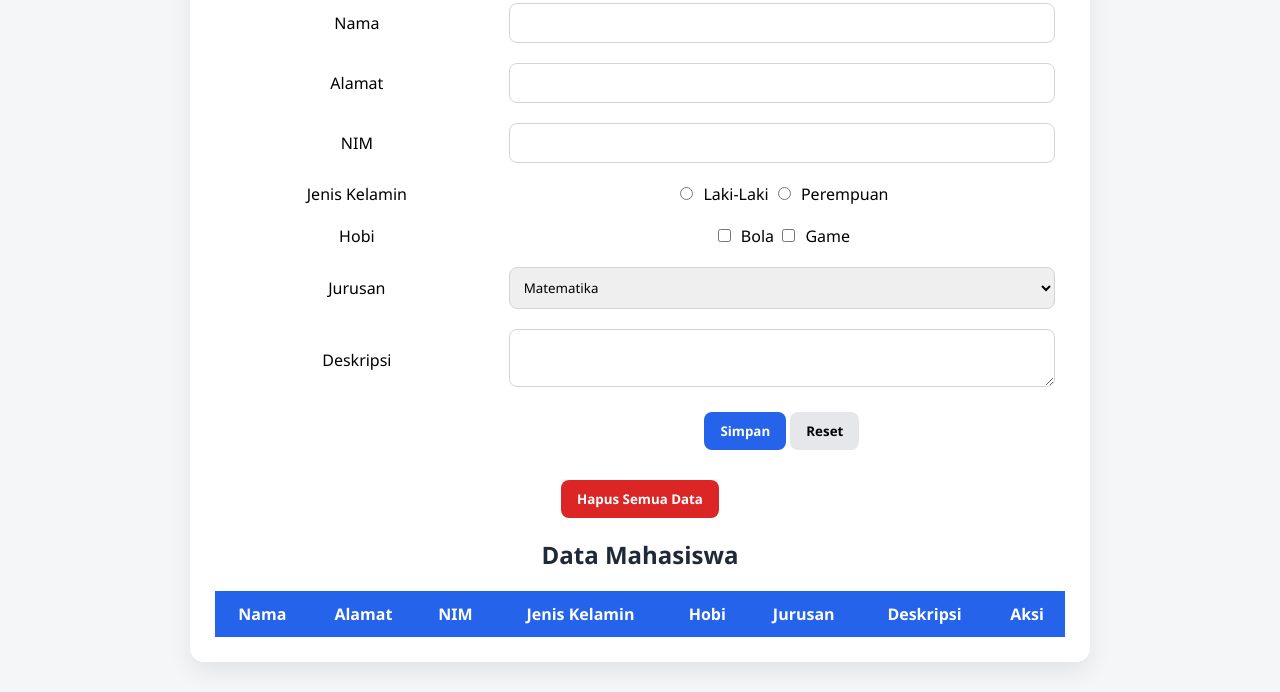
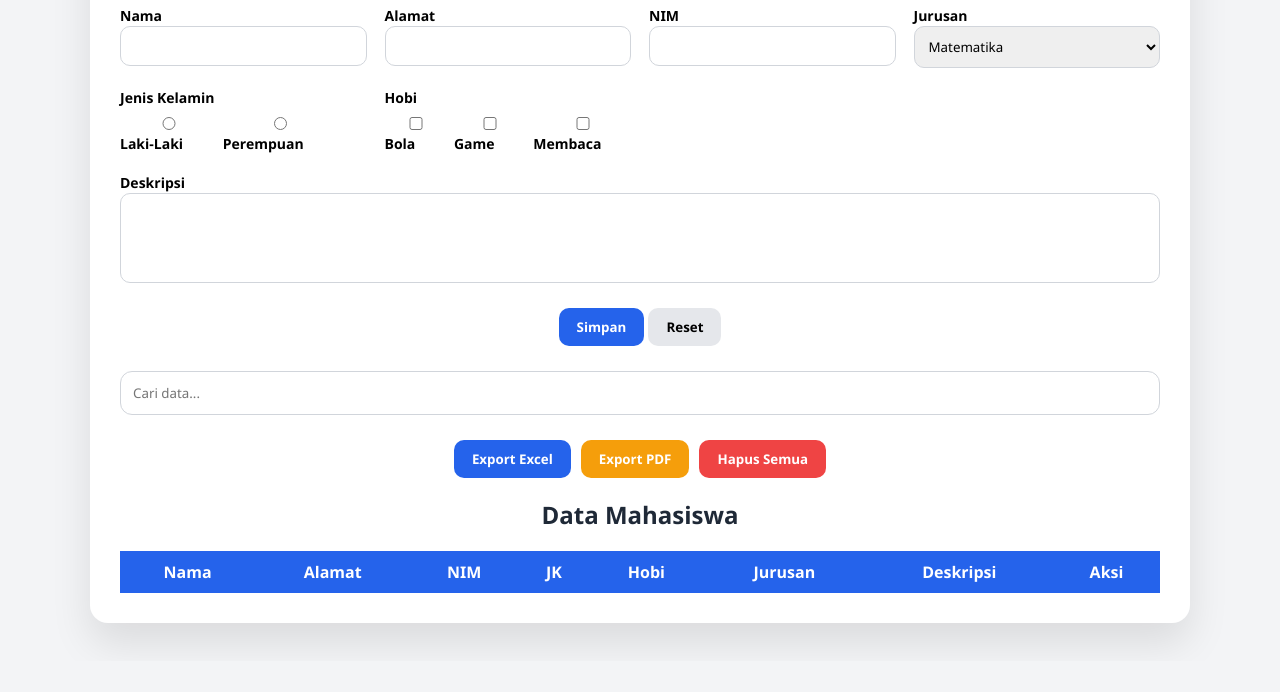
Before and after one commit to Hary376/form-mahasiswa, a plain HTML site: page index.html in a window 1280 px wide. Shown: the part 148-840 px from the top of the page. After the commit the page ends 809 px from the top, so only its background shows below. Drawn offline with nearby package versions, Linux system fonts and the light colour scheme.

Commit message:
Update index.html

```diff
--- a/index.html
+++ b/index.html
@@ -3,265 +3,242 @@
 <head>
 <meta charset="UTF-8">
 <meta name="viewport" content="width=device-width, initial-scale=1.0">
-<title>Form Mahasiswa</title>
+<title>Formulir Mahasiswa</title>
+
+<!-- jsPDF & SheetJS -->
+<script src="https://cdnjs.cloudflare.com/ajax/libs/xlsx/0.18.5/xlsx.full.min.js"></script>
+<script src="https://cdnjs.cloudflare.com/ajax/libs/jspdf/2.5.1/jspdf.umd.min.js"></script>
 
 <style>
-*{
-    box-sizing:border-box;
-    font-family: "Segoe UI", sans-serif;
+*{box-sizing:border-box;font-family:'Segoe UI',sans-serif}
+body{
+  background:#f3f4f6;
+  padding:30px;
+}
+.container{
+  max-width:1100px;
+  margin:auto;
+  background:#fff;
+  padding:30px;
+  border-radius:18px;
+  box-shadow:0 20px 40px rgba(0,0,0,.1);
+  animation:fadeIn .6s ease;
+}
+@keyframes fadeIn{from{opacity:0;transform:translateY(20px)}to{opacity:1}}
+
+h1,h2{text-align:center;color:#1f2937;margin-bottom:20px}
+
+/* FORM */
+.form-grid{
+  display:grid;
+  grid-template-columns:repeat(auto-fit,minmax(220px,1fr));
+  gap:18px;
+}
+.form-group label{
+  font-weight:600;
+  font-size:14px;
+}
+.form-group input,
+.form-group select,
+.form-group textarea{
+  width:100%;
+  padding:10px;
+  border-radius:10px;
+  border:1px solid #d1d5db;
+  transition:.3s;
+}
+.form-group input:focus,
+.form-group select:focus,
+.form-group textarea:focus{
+  border-color:#2563eb;
+  box-shadow:0 0 0 3px rgba(37,99,235,.2);
+}
+textarea{resize:none;height:90px}
+.radio,.check{display:flex;gap:15px;margin-top:6px}
+.full{grid-column:1/-1}
+
+/* BUTTON */
+.btn{
+  padding:10px 18px;
+  border:none;
+  border-radius:10px;
+  cursor:pointer;
+  font-weight:600;
+  transition:.3s;
+}
+.btn-primary{background:#2563eb;color:#fff}
+.btn-primary:hover{background:#1d4ed8}
+.btn-secondary{background:#e5e7eb}
+.btn-danger{background:#ef4444;color:#fff}
+.btn-warning{background:#f59e0b;color:#fff}
+.btn:hover{transform:translateY(-2px)}
+
+/* SEARCH */
+.search{
+  width:100%;
+  padding:12px;
+  border-radius:12px;
+  border:1px solid #d1d5db;
+  margin:25px 0;
 }
 
-body{
-    background:#f4f6f8;
-    margin:0;
-    padding:30px;
+/* TABLE */
+table{
+  width:100%;
+  border-collapse:collapse;
+  margin-top:15px;
 }
-
-/* Judul */
-h1, h2{
-    text-align:center;
-    color:#1f2937;
-}
-
-/* Card */
-.container{
-    max-width:900px;
-    margin:auto;
-    background:white;
-    padding:25px;
-    border-radius:14px;
-    box-shadow:0 10px 25px rgba(0,0,0,0.08);
-}
-
-/* Form */
-.form-table{
-    width:100%;
-    margin-top:20px;
-}
-
-.form-table td{
-    padding:10px;
-    border:none;
-}
-
-.form-table input,
-.form-table textarea,
-.form-table select{
-    width:100%;
-    padding:10px;
-    border-radius:8px;
-    border:1px solid #d1d5db;
-    outline:none;
-}
-
-.form-table input:focus,
-.form-table textarea:focus,
-.form-table select:focus{
-    border-color:#2563eb;
-}
-
-/* Radio & checkbox */
-.form-table input[type="radio"],
-.form-table input[type="checkbox"]{
-    width:auto;
-    margin-right:6px;
-}
-
-/* Tombol */
-button{
-    padding:10px 16px;
-    border:none;
-    border-radius:8px;
-    cursor:pointer;
-    font-weight:600;
-}
-
-.btn-primary{
+thead{
   background:#2563eb;
   color:white;
 }
-
-.btn-primary:hover{
-    background:#1e40af;
+th,td{
+  padding:10px;
+  text-align:center;
+}
+tbody tr{
+  transition:.3s;
+}
+tbody tr:hover{
+  background:#f1f5f9;
+  transform:scale(1.01);
 }
 
-.btn-secondary{
-    background:#e5e7eb;
+/* ACTION */
+.actions{
+  display:flex;
+  gap:6px;
+  justify-content:center;
 }
-
-.btn-secondary:hover{
-    background:#d1d5db;
-}
-
-#btnHapusSemua{
-    background:#dc2626;
-    color:white;
-    margin-top:20px;
-}
-
-#btnHapusSemua:hover{
-    background:#b91c1c;
-}
-
-/* Tabel */
-table{
-    width:100%;
-    border-collapse:collapse;
-    margin-top:20px;
-}
-
-th{
-    background:#2563eb;
-    color:white;
-    padding:12px;
-}
-
-td{
-    padding:10px;
-    border-bottom:1px solid #e5e7eb;
-    text-align:center;
-}
-
-tr:hover{
-    background:#f9fafb;
-}
-
-/* Tombol hapus per baris */
-.btn-hapus{
-    background:#ef4444;
-    color:white;
-    padding:6px 10px;
-    border-radius:6px;
-}
-
-.btn-hapus:hover{
-    background:#dc2626;
-}
-
-/* Responsive */
-@media(max-width:768px){
-    body{padding:15px;}
-    th, td{font-size:14px;}
+.top-btn{
+  display:flex;
+  gap:10px;
+  justify-content:center;
+  margin-bottom:15px;
 }
 </style>
 </head>
 
 <body>
-
 <div class="container">
 <h1>FORMULIR MAHASISWA</h1>
 
-<table class="form-table">
-<tr>
-<td>Nama</td>
-<td><input type="text" id="nama"></td>
-</tr>
-
-<tr>
-<td>Alamat</td>
-<td><input type="text" id="alamat"></td>
-</tr>
-
-<tr>
-<td>NIM</td>
-<td><input type="number" id="nim"></td>
-</tr>
-
-<tr>
-<td>Jenis Kelamin</td>
-<td>
-<input type="radio" name="jk" value="Laki-Laki"> Laki-Laki
-<input type="radio" name="jk" value="Perempuan"> Perempuan
-</td>
-</tr>
-
-<tr>
-<td>Hobi</td>
-<td>
-<input type="checkbox" name="hobi" value="Bola"> Bola
-<input type="checkbox" name="hobi" value="Game"> Game
-</td>
-</tr>
-
-<tr>
-<td>Jurusan</td>
-<td>
+<!-- FORM -->
+<div class="form-grid">
+  <div class="form-group">
+    <label>Nama</label>
+    <input type="text" id="nama">
+  </div>
+  <div class="form-group">
+    <label>Alamat</label>
+    <input type="text" id="alamat">
+  </div>
+  <div class="form-group">
+    <label>NIM</label>
+    <input type="number" id="nim">
+  </div>
+  <div class="form-group">
+    <label>Jurusan</label>
     <select id="jurusan">
       <option>Matematika</option>
+      <option>Informatika</option>
       <option>Biologi</option>
+      <option>Fisika</option>
     </select>
-</td>
-</tr>
+  </div>
 
-<tr>
-<td>Deskripsi</td>
-<td><textarea id="deskripsi"></textarea></td>
-</tr>
+  <div class="form-group">
+    <label>Jenis Kelamin</label>
+    <div class="radio">
+      <label><input type="radio" name="jk" value="Laki-Laki"> Laki-Laki</label>
+      <label><input type="radio" name="jk" value="Perempuan"> Perempuan</label>
+    </div>
+  </div>
 
-<tr>
-<td></td>
-<td>
-<button class="btn-primary" onclick="simpan()">Simpan</button>
-<button class="btn-secondary" onclick="resetForm()">Reset</button>
-</td>
-</tr>
-</table>
+  <div class="form-group">
+    <label>Hobi</label>
+    <div class="check">
+      <label><input type="checkbox" value="Bola"> Bola</label>
+      <label><input type="checkbox" value="Game"> Game</label>
+      <label><input type="checkbox" value="Membaca"> Membaca</label>
+    </div>
+  </div>
 
-<div style="text-align:center;">
-<button id="btnHapusSemua" onclick="hapusSemuaData()">Hapus Semua Data</button>
+  <div class="form-group full">
+    <label>Deskripsi</label>
+    <textarea id="deskripsi"></textarea>
+  </div>
+</div>
+
+<div style="text-align:center;margin-top:20px">
+  <button class="btn btn-primary" onclick="simpan()">Simpan</button>
+  <button class="btn btn-secondary" onclick="resetForm()">Reset</button>
+</div>
+
+<!-- SEARCH -->
+<input type="text" class="search" placeholder="Cari data..." onkeyup="searchData(this.value)">
+
+<div class="top-btn">
+  <button class="btn btn-primary" onclick="exportExcel()">Export Excel</button>
+  <button class="btn btn-warning" onclick="exportPDF()">Export PDF</button>
+  <button class="btn btn-danger" onclick="hapusSemua()">Hapus Semua</button>
 </div>
 
 <h2>Data Mahasiswa</h2>
 
-<table id="tabelData">
+<table>
 <thead>
 <tr>
   <th>Nama</th>
   <th>Alamat</th>
   <th>NIM</th>
-<th>Jenis Kelamin</th>
+  <th>JK</th>
   <th>Hobi</th>
   <th>Jurusan</th>
   <th>Deskripsi</th>
   <th>Aksi</th>
 </tr>
 </thead>
-<tbody></tbody>
+<tbody id="tabel"></tbody>
 </table>
 </div>
 
 <script>
-window.onload = tampilkanData;
+let editIndex = -1;
+
+function getData(){
+  return JSON.parse(localStorage.getItem("mahasiswa")) || [];
+}
 
 function simpan(){
-    let nama = nama.value;
-    let alamat = alamat.value;
-    let nim = nim.value;
-    let jk = document.querySelector("input[name='jk']:checked")?.value || "";
-    let hobi = [...document.querySelectorAll("input[name='hobi']:checked")].map(h=>h.value).join(", ");
-    let jurusan = jurusan.value;
-    let deskripsi = deskripsi.value;
+  let data = getData();
+  let mahasiswa = {
+    nama:nama.value,
+    alamat:alamat.value,
+    nim:nim.value,
+    jk:document.querySelector("input[name='jk']:checked")?.value || "",
+    hobi:[...document.querySelectorAll(".check input:checked")].map(h=>h.value).join(", "),
+    jurusan:jurusan.value,
+    deskripsi:deskripsi.value
+  };
 
-    if(!nama || !nim){
-        alert("Nama dan NIM wajib diisi!");
-        return;
+  if(editIndex >= 0){
+    data[editIndex] = mahasiswa;
+    editIndex = -1;
+  } else {
+    data.push(mahasiswa);
   }
 
-    let data = JSON.parse(localStorage.getItem("mahasiswa")) || [];
-    data.push({nama, alamat, nim, jk, hobi, jurusan, deskripsi});
-    localStorage.setItem("mahasiswa", JSON.stringify(data));
-
-    tampilkanData();
+  localStorage.setItem("mahasiswa",JSON.stringify(data));
+  tampil();
   resetForm();
 }
 
-function tampilkanData(){
-    let tbody = document.querySelector("#tabelData tbody");
-    tbody.innerHTML = "";
-    let data = JSON.parse(localStorage.getItem("mahasiswa")) || [];
-
+function tampil(){
+  let data = getData();
+  tabel.innerHTML = "";
   data.forEach((m,i)=>{
-        tbody.innerHTML += `
+    tabel.innerHTML += `
     <tr>
       <td>${m.nama}</td>
       <td>${m.alamat}</td>
@@ -270,32 +247,72 @@ function tampilkanData(){
       <td>${m.hobi}</td>
       <td>${m.jurusan}</td>
       <td>${m.deskripsi}</td>
-        <td><button class="btn-hapus" onclick="hapusData(${i})">Hapus</button></td>
+      <td class="actions">
+        <button class="btn btn-warning" onclick="edit(${i})">Edit</button>
+        <button class="btn btn-danger" onclick="hapus(${i})">Hapus</button>
+      </td>
     </tr>`;
   });
 }
 
-function resetForm(){
-    document.querySelectorAll("input, textarea").forEach(i=>i.value="");
-    document.querySelectorAll("input[type=radio], input[type=checkbox]").forEach(i=>i.checked=false);
+function edit(i){
+  let m = getData()[i];
+  nama.value = m.nama;
+  alamat.value = m.alamat;
+  nim.value = m.nim;
+  jurusan.value = m.jurusan;
+  deskripsi.value = m.deskripsi;
+  document.querySelectorAll("input[name='jk']").forEach(r=>r.checked=r.value==m.jk);
+  document.querySelectorAll(".check input").forEach(c=>c.checked=m.hobi.includes(c.value));
+  editIndex = i;
 }
 
-function hapusData(i){
-    let data = JSON.parse(localStorage.getItem("mahasiswa")) || [];
-    if(confirm("Hapus data ini?")){
+function hapus(i){
+  let data = getData();
   data.splice(i,1);
-        localStorage.setItem("mahasiswa", JSON.stringify(data));
-        tampilkanData();
+  localStorage.setItem("mahasiswa",JSON.stringify(data));
+  tampil();
+}
+
+function hapusSemua(){
+  if(confirm("Hapus semua data?")){
+    localStorage.removeItem("mahasiswa");
+    tampil();
   }
 }
 
-function hapusSemuaData(){
-    if(confirm("Hapus semua data?")){
-        localStorage.removeItem("mahasiswa");
-        tampilkanData();
+function resetForm(){
+  document.querySelectorAll("input,textarea").forEach(i=>i.value="");
+  document.querySelectorAll("input[type=radio],input[type=checkbox]").forEach(i=>i.checked=false);
 }
+
+function searchData(k){
+  let rows = document.querySelectorAll("#tabel tr");
+  rows.forEach(r=>{
+    r.style.display = r.innerText.toLowerCase().includes(k.toLowerCase()) ? "" : "none";
+  });
 }
+
+function exportExcel(){
+  let wb = XLSX.utils.book_new();
+  let ws = XLSX.utils.json_to_sheet(getData());
+  XLSX.utils.book_append_sheet(wb,ws,"Mahasiswa");
+  XLSX.writeFile(wb,"data_mahasiswa.xlsx");
+}
+
+function exportPDF(){
+  const {jsPDF} = window.jspdf;
+  let doc = new jsPDF();
+  doc.text("Data Mahasiswa",14,10);
+  let y=20;
+  getData().forEach(m=>{
+    doc.text(`${m.nama} | ${m.nim} | ${m.jurusan}`,14,y);
+    y+=8;
+  });
+  doc.save("data_mahasiswa.pdf");
+}
+
+window.onload = tampil;
 </script>
-
 </body>
 </html>
```
Lines whose indentation alone changed are shown as unchanged.
